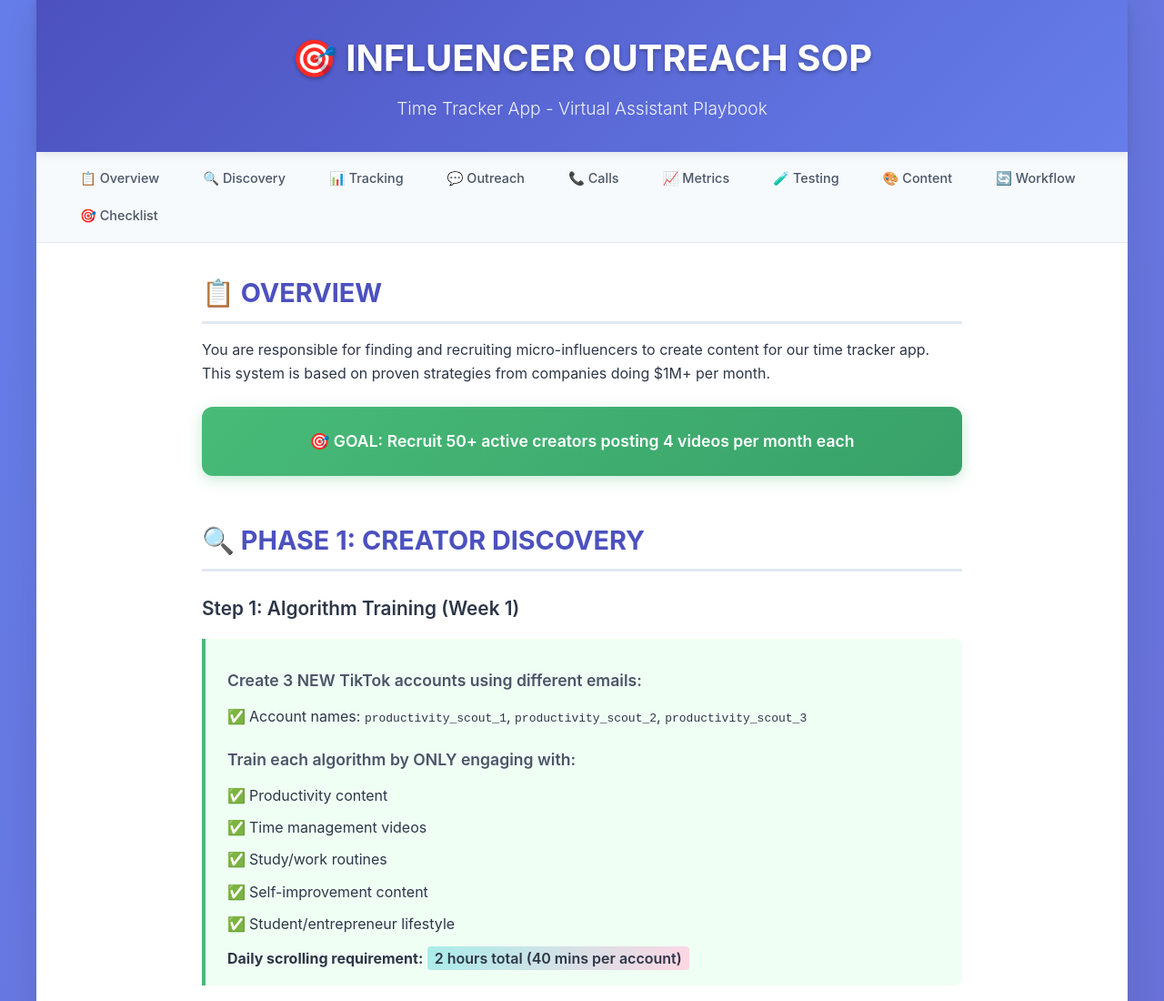
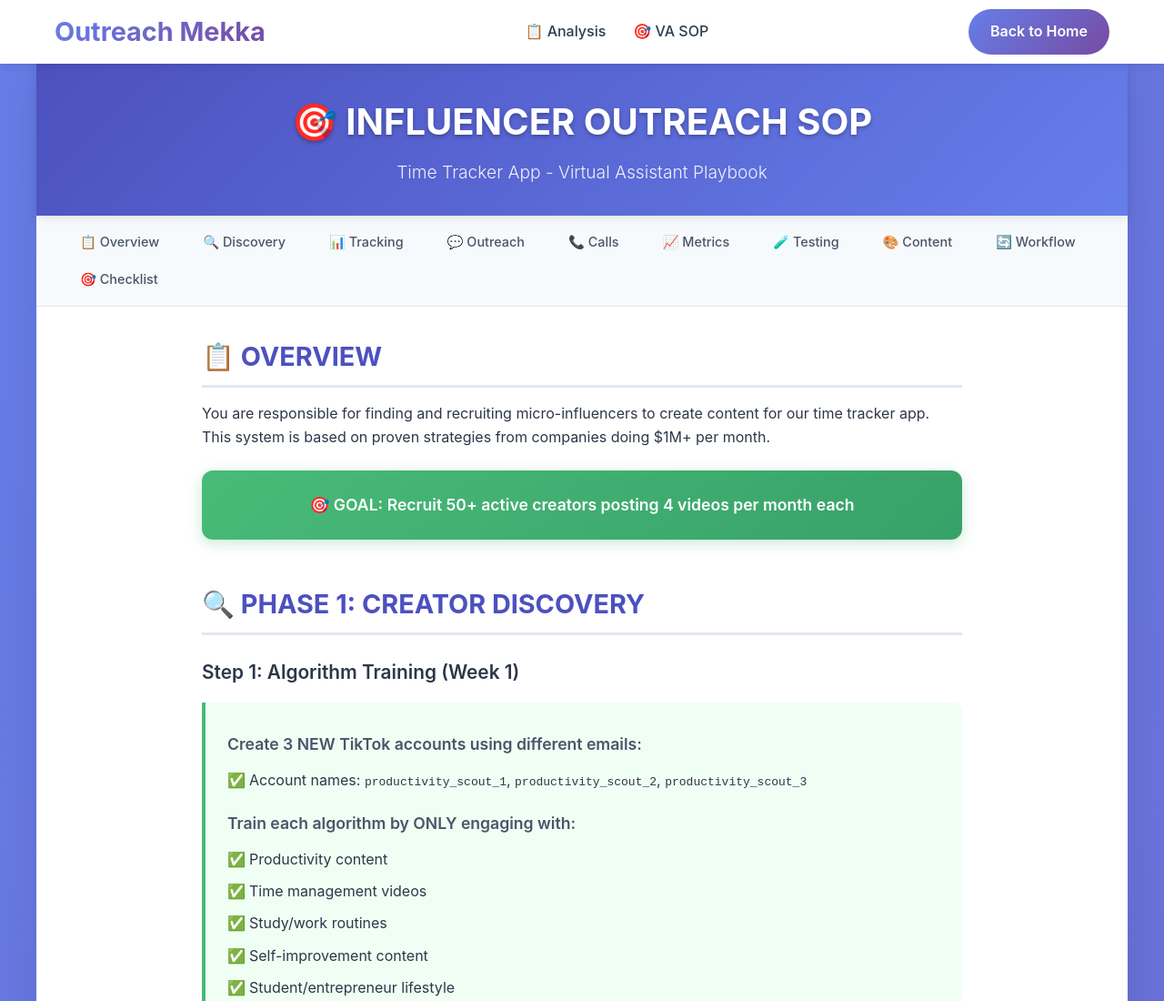
Before and after one commit to permain2/Outreachmekka, a plain HTML site: page VA_Influencer_Outreach_SOP.html in a window 1280 px wide. Shown: the top 1100 px of the page at 91% size. Drawn offline with Linux system fonts and the light colour scheme.

Commit message:
Simplified homepage and updated navigation - added both articles to header menu

```diff
--- a/VA_Influencer_Outreach_SOP.html
+++ b/VA_Influencer_Outreach_SOP.html
@@ -17,13 +17,79 @@
             color: #2d3748;
             background: linear-gradient(135deg, #667eea 0%, #764ba2 100%);
             min-height: 100vh;
+            padding: 0;
+        }
+
+        /* Top Header Navigation */
+        .top-header {
+            background: white;
+            box-shadow: 0 2px 10px rgba(0,0,0,0.1);
+            position: fixed;
+            top: 0;
+            width: 100%;
+            z-index: 1001;
+        }
+
+        .top-nav-container {
+            max-width: 1200px;
+            margin: 0 auto;
+            padding: 0 20px;
+            display: flex;
+            justify-content: space-between;
+            align-items: center;
+            height: 70px;
+        }
+
+        .top-logo {
+            font-size: 1.8em;
+            font-weight: 700;
+            background: linear-gradient(135deg, #667eea 0%, #764ba2 100%);
+            -webkit-background-clip: text;
+            -webkit-text-fill-color: transparent;
+            background-clip: text;
+        }
+
+        .top-logo a {
+            text-decoration: none;
+            color: inherit;
+        }
+
+        .top-nav-menu {
+            display: flex;
+            list-style: none;
+            gap: 30px;
+        }
+
+        .top-nav-menu a {
+            text-decoration: none;
+            color: #2c3e50;
+            font-weight: 500;
+            transition: color 0.3s ease;
+        }
+
+        .top-nav-menu a:hover {
+            color: #667eea;
+        }
+
+        .top-cta-button {
+            background: linear-gradient(135deg, #667eea 0%, #764ba2 100%);
+            color: white;
+            padding: 12px 24px;
+            border-radius: 25px;
+            text-decoration: none;
+            font-weight: 600;
+            transition: transform 0.3s ease;
+        }
+
+        .top-cta-button:hover {
+            transform: translateY(-2px);
         }
 
         .container {
             max-width: 1200px;
-            margin: 0 auto;
+            margin: 70px auto 0;
             background: white;
-            min-height: 100vh;
+            min-height: calc(100vh - 70px);
             box-shadow: 0 0 50px rgba(0,0,0,0.1);
         }
 
@@ -56,7 +122,7 @@
             padding: 1rem 2rem;
             border-bottom: 1px solid #e2e8f0;
             position: sticky;
-            top: 120px;
+            top: 190px;
             z-index: 90;
         }
 
@@ -365,6 +431,9 @@
         }
 
         @media (max-width: 768px) {
+            .top-nav-menu {
+                display: none;
+            }
             .header h1 { font-size: 2rem; }
             .content { padding: 1rem; }
             .nav ul { flex-direction: column; }
@@ -381,6 +450,18 @@
     </style>
 </head>
 <body>
+    <!-- Top Header Navigation -->
+    <header class="top-header">
+        <nav class="top-nav-container">
+            <div class="top-logo"><a href="index.html">Outreach Mekka</a></div>
+            <ul class="top-nav-menu">
+                <li><a href="Complete_Outreach_Processes_Analysis.html">📋 Analysis</a></li>
+                <li><a href="VA_Influencer_Outreach_SOP.html">🎯 VA SOP</a></li>
+            </ul>
+            <a href="index.html" class="top-cta-button">Back to Home</a>
+        </nav>
+    </header>
+
     <div class="container">
         <header class="header">
             <h1>🎯 INFLUENCER OUTREACH SOP</h1>
```
Also changed, not shown: Complete_Outreach_Processes_Analysis.html (+2 -4 lines), index.html (+31 -25 lines).
